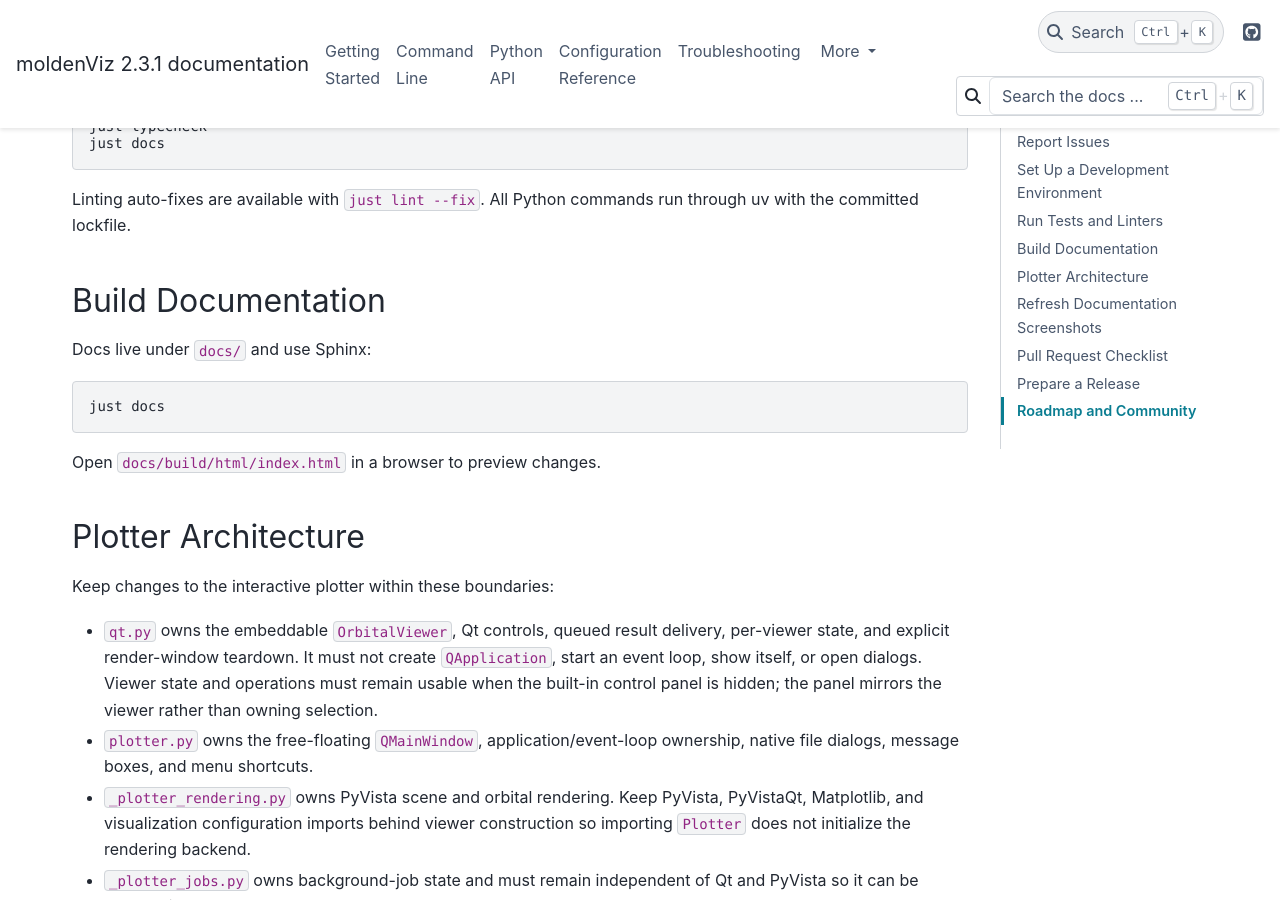
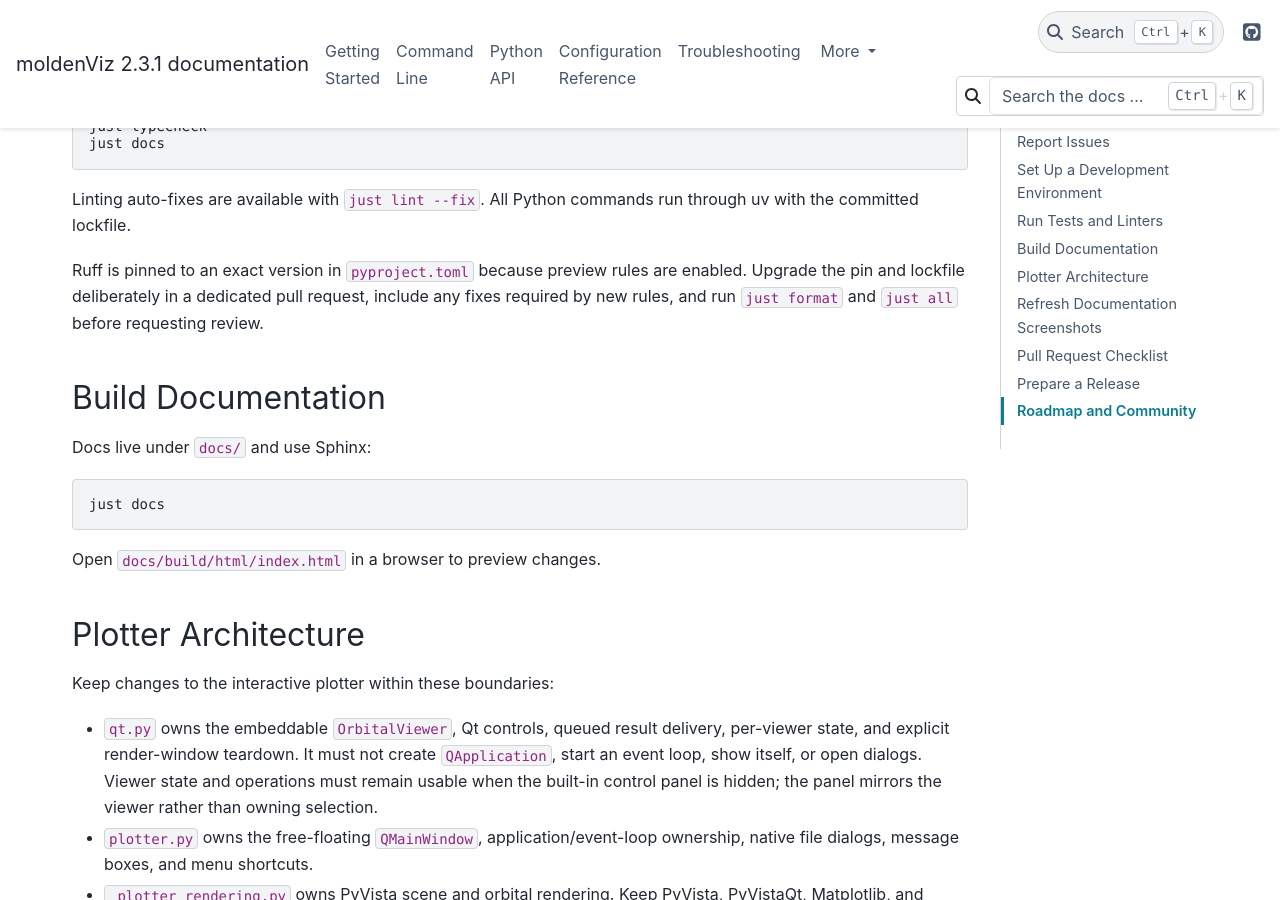
Before and after one commit to Faria22/moldenViz, a Sphinx documentation site: the page built from docs/source/contributing.rst, in a window 1280 px wide and 900 px high, scrolled down 951 px. Built offline with Sphinx 7.4.7 and the PyData theme 0.15.4, drawn with Linux system fonts in a browser that asks for light colours.

Commit message:
Pin Ruff and document deliberate preview-rule upgrades

```diff
--- a/docs/source/contributing.rst
+++ b/docs/source/contributing.rst
@@ -41,6 +41,11 @@
 
 Linting auto-fixes are available with ``just lint --fix``. All Python commands
 run through uv with the committed lockfile.
+
+Ruff is pinned to an exact version in ``pyproject.toml`` because preview rules
+are enabled. Upgrade the pin and lockfile deliberately in a dedicated pull
+request, include any fixes required by new rules, and run ``just format`` and
+``just all`` before requesting review.
 
 Build Documentation
 -------------------
--- a/pyproject.toml
+++ b/pyproject.toml
@@ -48,7 +48,8 @@
     "pyvistaqt>=0.11.4",
     "pytest>=9.0.3",
     "pytest-cov>=5.0",
-    "ruff>=0.15.22",
+    # Upgrade deliberately: preview rules can require code changes in the same PR.
+    "ruff==0.16.0",
     "toml>=0.10",
 ]
 docs = [
```
Also changed, not shown: 1 other file.
